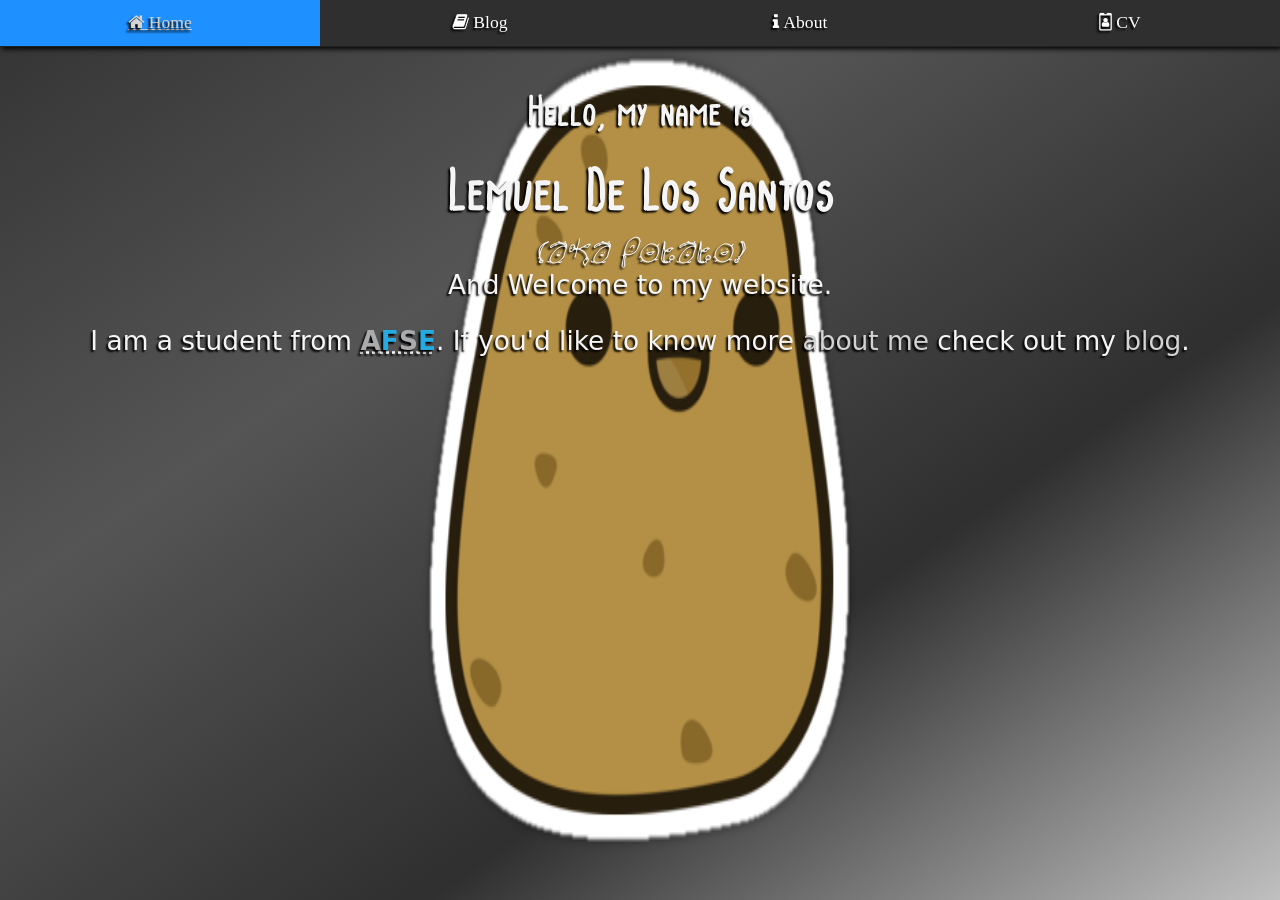
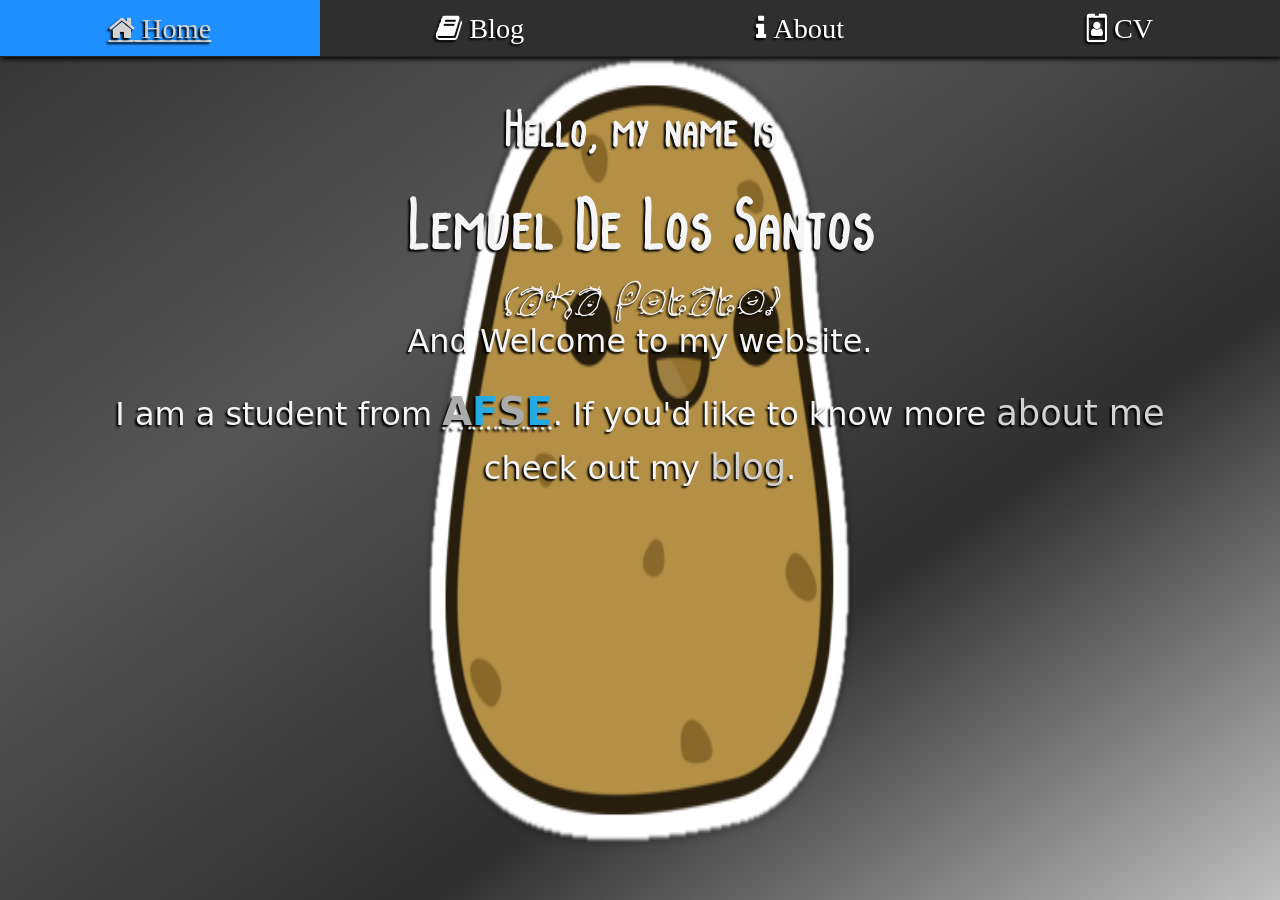
Before and after one commit to lemueldls/lemueld6200.github.io, a Jekyll site: the page built from index.html, in a window 1280 px wide. Built offline with Jekyll 4.4.1, drawn with Linux system fonts in a browser that asks for light colours.

Commit message:
Update main.css

```diff
--- a/css/main.css
+++ b/css/main.css
@@ -31,6 +31,7 @@
 	text-align: center;
 	text-shadow: -2px 2px 2px black;
 	color: whitesmoke;
+	font-size: 110%;
 }
 html {
 	min-height: 100%;
@@ -43,7 +44,6 @@ body {
 	background-attachment: fixed;
 	padding:0px 0 20px 0px;
 	font-weight: normal;
-	font-size: 110%;
 	font-family: Comic Sans MS, Potatoes And Peas;
 	background-attachment: fixed !important;
 	background: linear-gradient(to bottom right, #333, #555, #2f2f2f, #c0c0c0);
```
